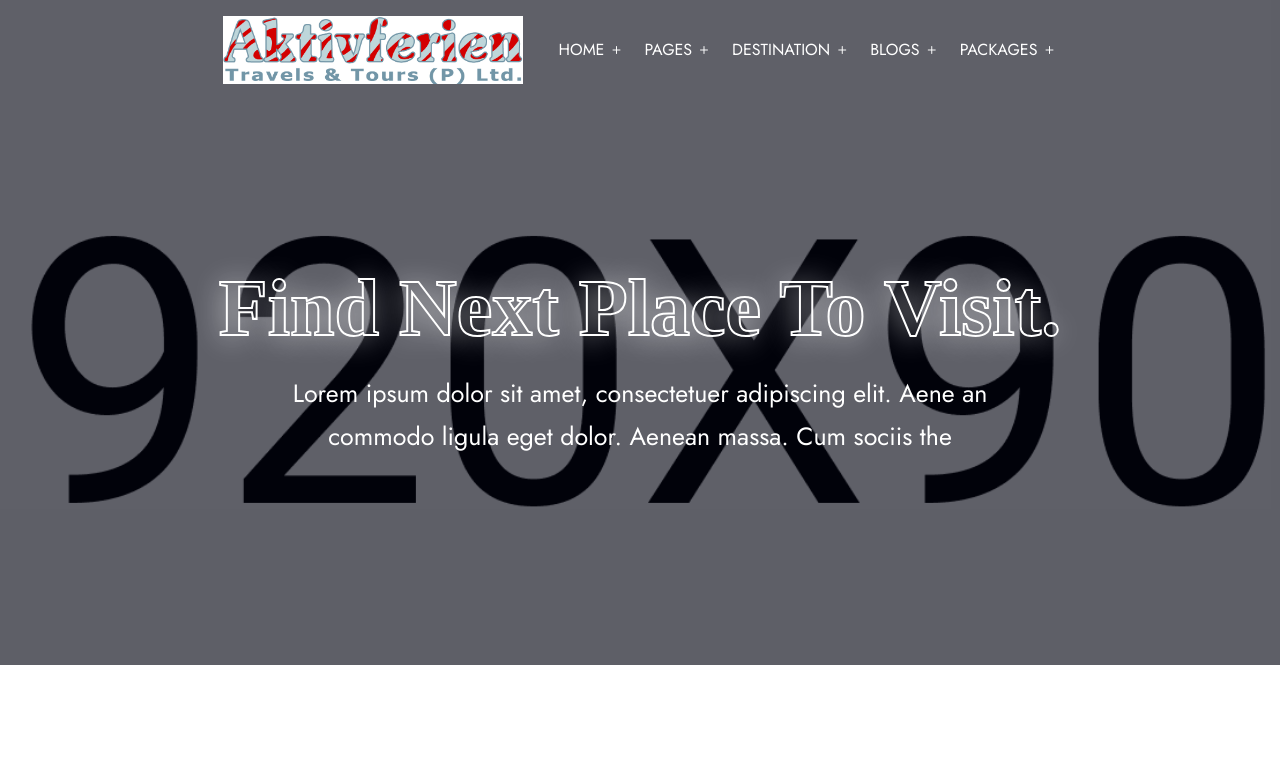
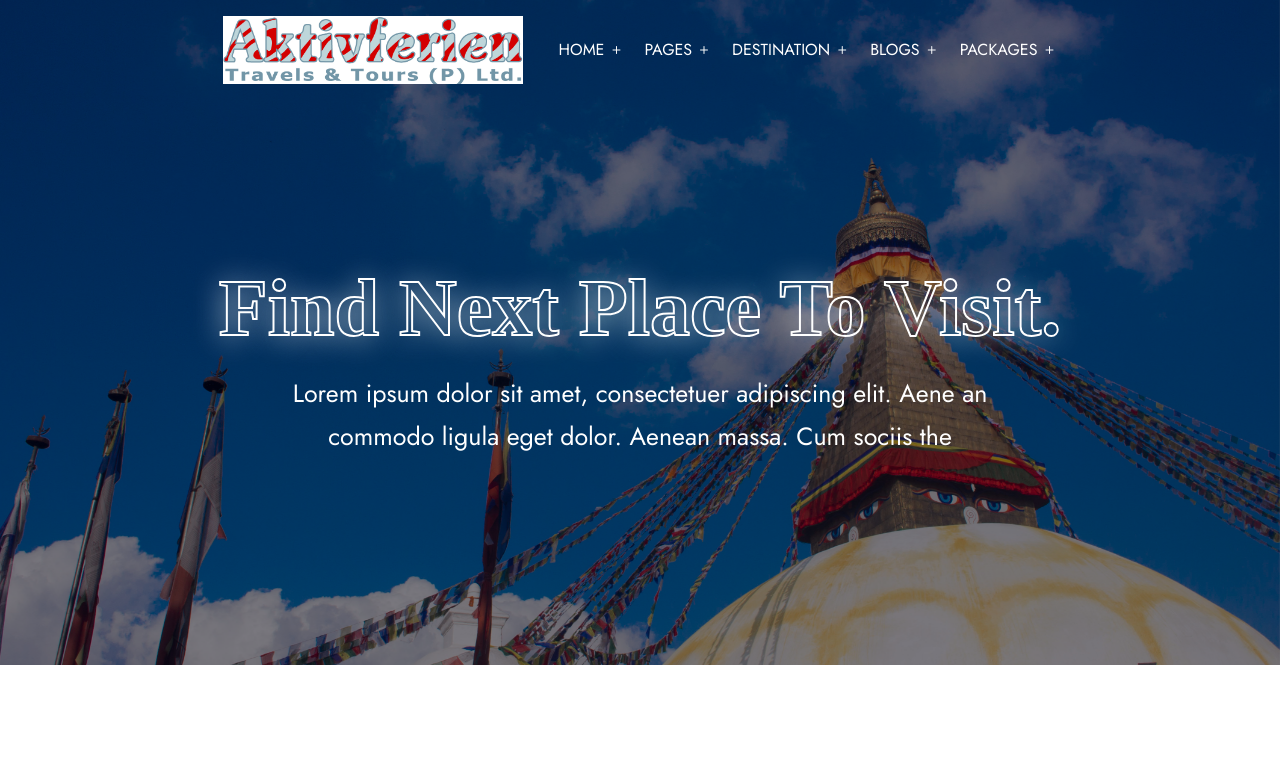
Before and after one commit to darkkphoenyx/Travel-web, a Next.js app: page /home-parallax in a window 1280 px wide. Shown: the top 784 px of the page. Built offline with nearby package versions, Linux system fonts and the light colour scheme.

Commit message:
HomeParallal hersection  image changed

```diff
--- a/src/components/HomeParallax/HeroThree.tsx
+++ b/src/components/HomeParallax/HeroThree.tsx
@@ -5,7 +5,7 @@ const HeroThree = () => {
   return (
     <div className="relative">
       <Parallax
-        bgImage={"/assets/images/hero/h4.webp"}
+        bgImage={"/assets/images/hero/h4.png"}
         strength={-150}
         bgImageAlt="background"
         bgClassName="object-cover"
```
Also changed, not shown: public/assets/images/hero/h4.png (added).
